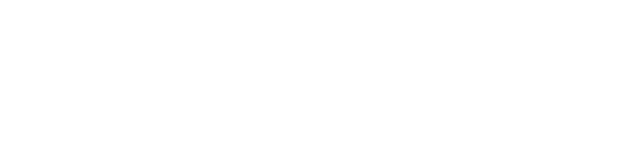
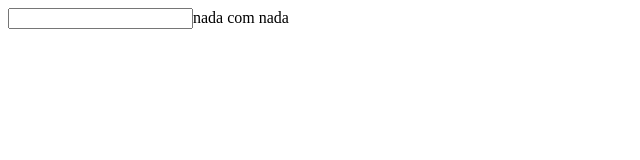
Before and after one commit to Sednas22/CP2-Webdev, a plain HTML site: page index.html in a window 1280 px wide. Shown: the whole page, without its empty margins (0-640 px from the left). Drawn offline with Linux system fonts and the light colour scheme.

Commit message:
teste de commit

```diff
--- a/index.html
+++ b/index.html
@@ -6,6 +6,9 @@
     <title>CP2-webdev</title>
 </head>
 <body>
+    <input>nada com nada
+</body>
+<script src="script.js"></script>
+</html>
 
-</body>
-</html>
+<!--teste-->
```
